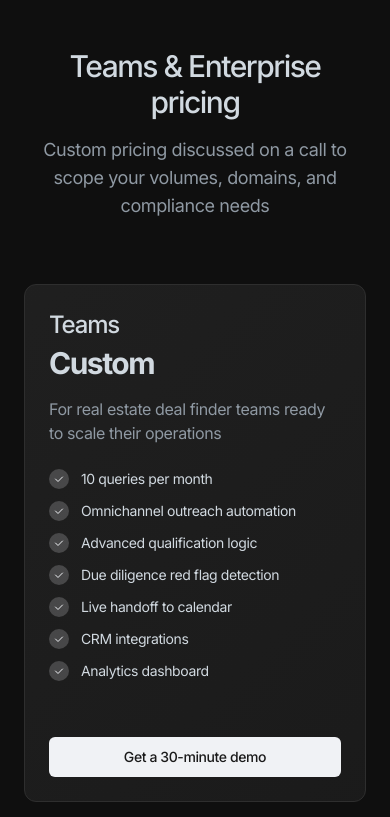
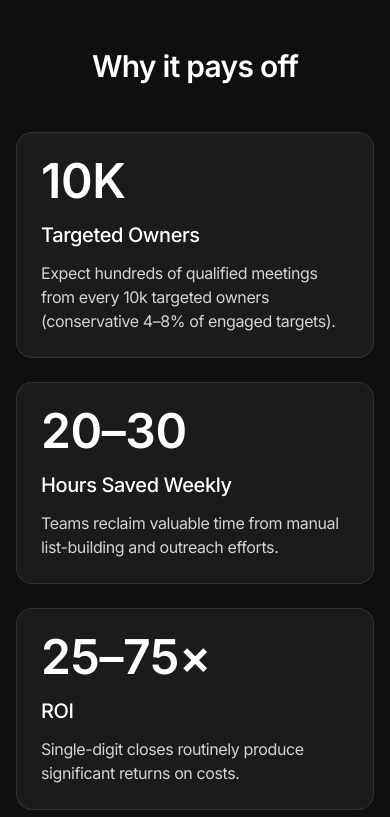
Before and after one commit to Cornelius14/virgin-ground, a React (Vite) app: page / in a window 390 px wide. Shown: the part 5960-6777 px from the top of the page. Built offline with nearby package versions, Linux system fonts and the light colour scheme; no server answers.

Commit message:
Add "Why it pays off" section

```diff
--- /dev/null
+++ b/src/components/WhyItPaysOff.tsx
@@ -0,0 +1,60 @@
+import React from 'react';
+
+const WhyItPaysOff = () => {
+  const stats = [
+    {
+      topLine: "10K",
+      label: "Targeted Owners",
+      description: "Expect hundreds of qualified meetings from every 10k targeted owners (conservative 4–8% of engaged targets)."
+    },
+    {
+      topLine: "20–30",
+      label: "Hours Saved Weekly",
+      description: "Teams reclaim valuable time from manual list-building and outreach efforts."
+    },
+    {
+      topLine: "25–75×",
+      label: "ROI",
+      description: "Single-digit closes routinely produce significant returns on costs."
+    },
+    {
+      topLine: "⬇️",
+      label: "Lower Stack Cost",
+      description: "Replace an 8-tool routine with one integrated outbound engine."
+    }
+  ];
+
+  return (
+    <section id="why-it-pays-off" aria-labelledby="whyPaysOffHeading" className="py-20 md:py-28">
+      <div className="max-w-7xl mx-auto px-4 md:px-6">
+        <h2
+          id="whyPaysOffHeading"
+          className="text-3xl md:text-5xl tracking-tight font-semibold text-white text-center mb-12 md:mb-16"
+        >
+          Why it pays off
+        </h2>
+
+        <div className="grid grid-cols-1 md:grid-cols-2 lg:grid-cols-4 gap-6 md:gap-8">
+          {stats.map((stat, index) => (
+            <div
+              key={index}
+              className="rounded-2xl border border-white/10 bg-white/5 backdrop-blur-sm p-6 md:p-8 shadow-sm hover:shadow-md transition"
+            >
+              <div className="text-5xl md:text-6xl font-semibold text-white mb-4">
+                {stat.topLine}
+              </div>
+              <h3 className="text-xl md:text-2xl font-medium text-white mb-3">
+                {stat.label}
+              </h3>
+              <p className="text-base md:text-lg text-zinc-300">
+                {stat.description}
+              </p>
+            </div>
+          ))}
+        </div>
+      </div>
+    </section>
+  );
+};
+
+export default WhyItPaysOff;
--- a/src/pages/Index.tsx
+++ b/src/pages/Index.tsx
@@ -4,6 +4,7 @@ import Header from '@/components/Header';
 import HeroSection from '@/components/HeroSection';
 import HowItWorks from '@/components/HowItWorks';
 import Testimonials from '@/components/Testimonials';
+import WhyItPaysOff from '@/components/WhyItPaysOff';
 import Pricing from '@/components/Pricing';
 import Footer from '@/components/Footer';
 
@@ -15,6 +16,7 @@ const Index = () => {
         <HeroSection />
         <HowItWorks />
         <Testimonials />
+        <WhyItPaysOff />
         <Pricing />
       </main>
       <Footer />
```
